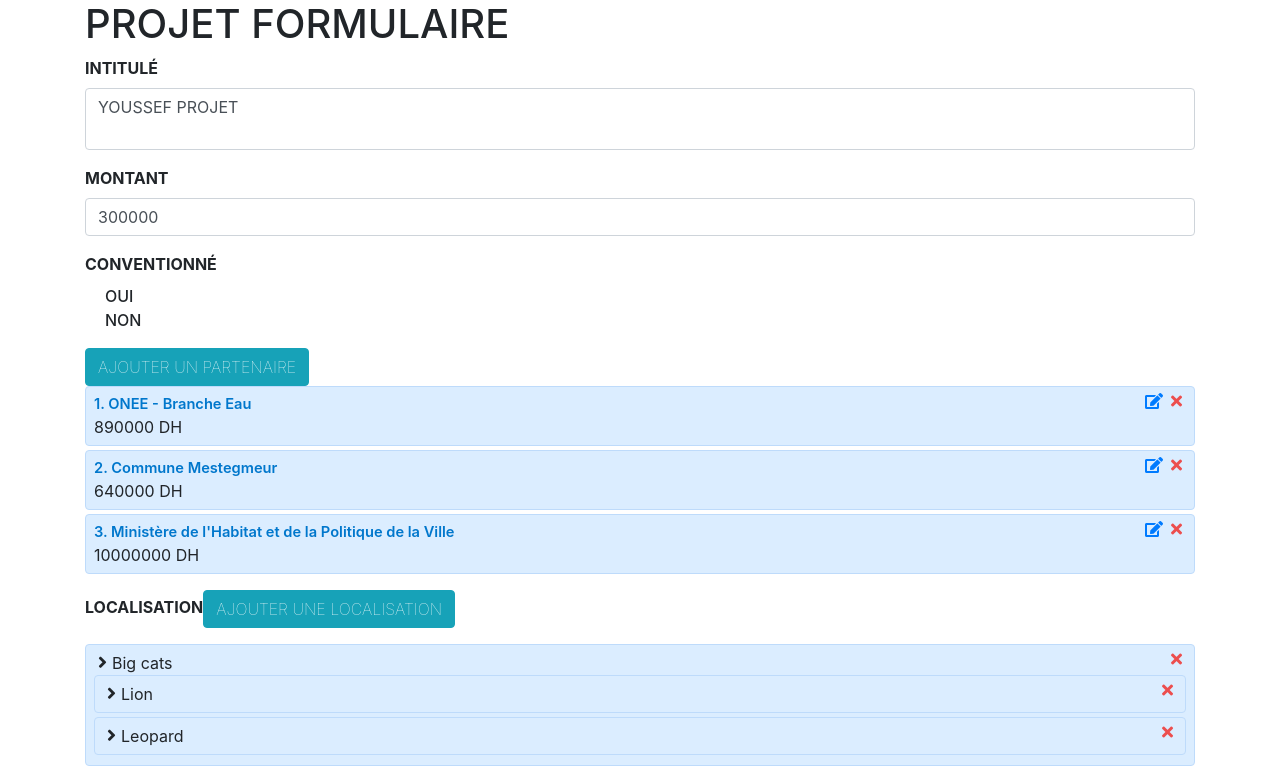
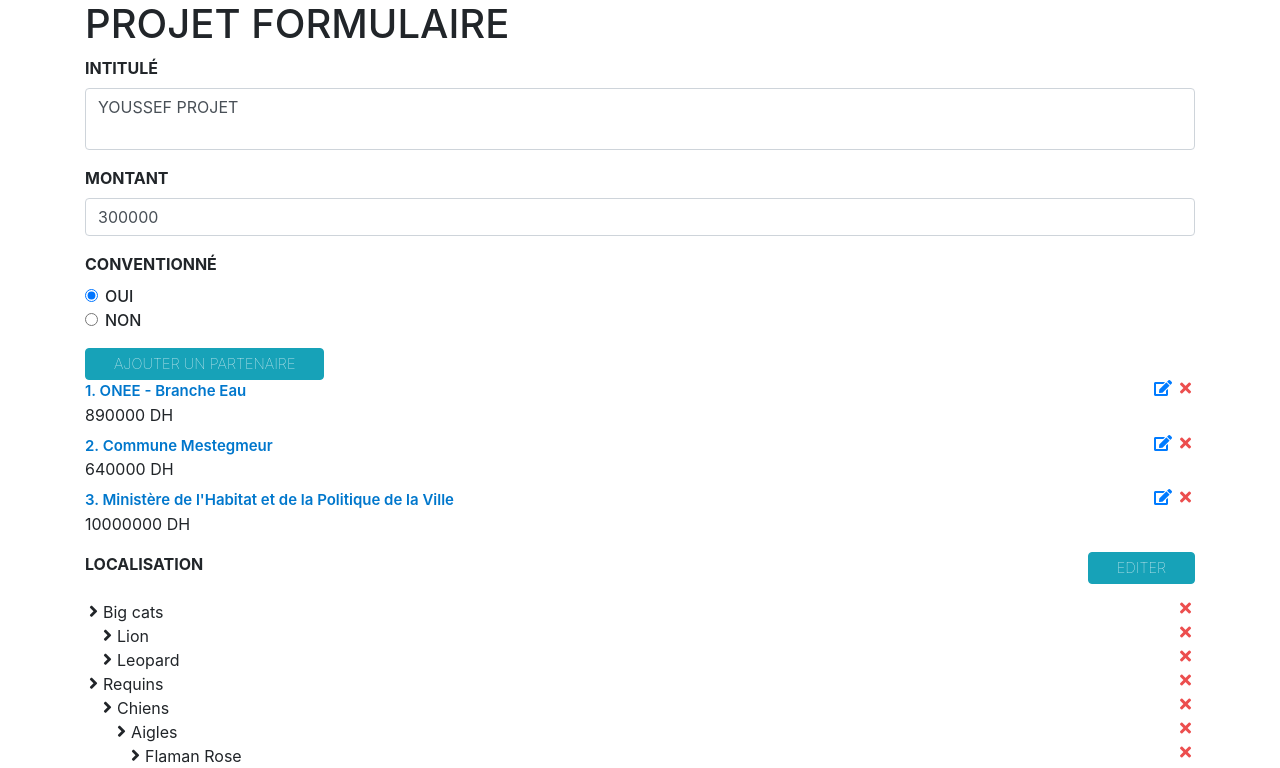
Before and after one commit to hayina/projets, a React (Create React App) app: page / in a window 1280 px wide. Shown: the top 768 px of the page. Built offline with nearby package versions, Linux system fonts and the light colour scheme.

Commit message:
checkbox FIXED

```diff
--- a/src/actions/index.js
+++ b/src/actions/index.js
@@ -17,7 +17,9 @@
 export const initLocalisation = (intialState) => ({ type: types.INIT_LOCALISATION, intialState })
 
 export const arrayPushing = (arrName, item) => ({ type: types.ADD_ITEM, arrName, item })
-export const arrayDeleting = (arrName, index) => ({ type: types.DELETE_ITEM, arrName, index })
+export const arrayDeletingByIndex = (arrName, index) => ({ type: types.DELETE_ITEM_BY_INDEX, arrName, index })
+export const arrayDeletingByValue = (arrName, value) => ({ type: types.DELETE_ITEM_BY_VALUE, arrName, value })
+export const arrayDeletingByPath = (arrName, path) => ({ type: types.DELETE_ITEM_BY_PATH, arrName, path })
 export const arrayUpdating = (arrName, item, index) => ({ type: types.UPDATE_ITEM, arrName, index, item })
 export const arraySetting = (arrName, arrayVal) => ({ type: types.SET_ARRAY, arrName, arrayVal })
 
--- a/src/components/checkboxTree/CheckList.js
+++ b/src/components/checkboxTree/CheckList.js
@@ -44,7 +44,7 @@
 
                     <input
                         id={`${node.path}`}
-                        className="form-check-input"
+                        className="hide"
                         type="checkbox"
                         checked={checked}
                         onChange={ (e) => {
@@ -103,17 +103,20 @@
 }
 
 
-export const NestedTree = ({items}) =>
+export const NestedTree = ({items, onDelete}) =>
 
-    items.map((item) =>
+    items.map((item, i) =>
 
-        <div key={item.path} className="item-wr item-info" >
-            <i className="fa fa-times delete-item-list"
-                onClick={() => console.log(item.path)}></i>
+        <div key={item.path} className="item-tree-wr" >
+            <i className="fas fa-angle fa-checkbox fa-angle-right"></i>
+            <span className="leaf-info">
+                <i className="fa fa-times delete-item-list"
+                    onClick={ () => onDelete(item.path) }
+                />
+                <span className="item-label">{item.label} </span>
+            </span>
 
-            <i className="fas fa-angle fa-checkbox fa-angle-right"></i>
-            <span className="item-label">{item.label} </span>
-            { item.children && <NestedTree items={item.children} /> }
+            { item.children && <NestedTree items={item.children} onDelete={onDelete} /> }
         </div>
 
     )
--- a/src/components/checkboxTree/checkList.css
+++ b/src/components/checkboxTree/checkList.css
@@ -8,7 +8,7 @@
 }
 
 .form-check-input {
-    display: none;
+    /* display: none; */
 }
 
 .form-check-label {
@@ -87,3 +87,21 @@
     position: absolute;
     left: -100%;
 }
+
+.tree-wr {
+
+}
+
+.tree-wr > .item-tree-wr {
+    padding-left: 0px;
+}
+
+
+
+.item-tree-wr {
+    padding-left: 14px;
+}
+
+.leaf-info {
+
+}
--- a/src/components/checkboxTree/helpers.js
+++ b/src/components/checkboxTree/helpers.js
@@ -13,17 +13,55 @@
     return statePaths
 }
 
-export const normalizeSelectionByParent = (leafsSelection, items) => {
 
-    let selectionByParent = [ ...leafsSelection ] || []
+// ["1.1", "1.2", "1.3"] => ["1"]
+export const convertToSelectionByParent = (leafsSelection, items) => {
+
+    if( leafsSelection === undefined || leafsSelection.length === 0 ) return []
+
+    let selection = [ ...leafsSelection ]
+
+    const searchTree = (items) => {
+        items.forEach((item) => {
+            // on peut optimiser par just who startWith ...
+            if( selection.some(sPath => `${sPath}.`.startsWith(`${item.path}.`)) ) {
+
+                if (item.children) {
+                    if (allDescendantLeafsSelected(item, selection)) {
+                        // we delete the leafs
+                        selection = selection.filter(path => !`${path}.`.startsWith(`${item.path}.`))
+                        // we add the parent
+                        selection.push(item.path)
+                    } else {
+                        searchTree(item.children)
+                    }
+                }
+            }
+        })
+    }
+
+    searchTree(items)
+    return selection
+}
+
+// ["1"] => ["1.1", "1.2", "1.3"]
+export const convertToSelectionByLeafs = (parentSelection, items) => {
+
+    if( parentSelection === undefined || parentSelection.length === 0 ) return []
+
+    let selection = [ ...parentSelection ]
 
     const searchTree = (items) => {
         items.forEach((item) => {
             if (item.children) {
-                if (allDescendantLeafsSelected(item, selectionByParent)) {
-                    selectionByParent = selectionByParent
-                                                .filter(path => !`${path}.`.startsWith(`${item.path}.`))
-                    selectionByParent.push(item.path)
+
+                let indexOf = selection.indexOf(item.path)
+                // if the parent is checked
+                if ( indexOf !== -1 ) {
+                    // we delete the parent
+                    selection.splice(indexOf, 1)
+                    // we add his descendant leafs
+                    selection.push(...allDescendantLeafs(item))
                 } else {
                     searchTree(item.children)
                 }
@@ -32,7 +70,7 @@
     }
 
     searchTree(items)
-    return selectionByParent
+    return selection
 }
 
 
--- a/src/components/forms/ProjetForm.js
+++ b/src/components/forms/ProjetForm.js
@@ -9,8 +9,8 @@
 import { required, number, emptyArray } from './validator'
 import { TextField, CheckboxField, RadioField, SelectField, SimpleField } from './form-fields/fields'
 import { getExtPartners, getLocalisations } from '../../reducers/externalForms';
-import { arrayDeleting } from '../../actions';
-import { nestedTree } from '../checkboxTree/helpers';
+import { arrayDeletingByIndex, arrayDeletingByPath } from '../../actions';
+import { nestedTree, convertToSelectionByLeafs } from '../checkboxTree/helpers';
 import { NestedTree } from '../checkboxTree/CheckList';
 // import { formName as conventionFormName } from '../modals/Convention';
 
@@ -83,11 +83,9 @@
                 <div className="form-group">
                     {partners.map(({ partner, montant }, i) => (
                         <div className="partner-item" key={partner.id}>
-                            {/* <div className="form-label partner-label">partenaire {i + 1} :</div> */}
-                            <div className="partner-info">
 
                             <i className="fa fa-times delete-item-list"
-                                    onClick={() => dispatch(arrayDeleting('partners', i))}></i>
+                                onClick={() => dispatch(arrayDeletingByIndex('partners', i))}></i>
 
                             <i className="fa fa-edit edit-item-list fa-edit-partner"
                                 onClick={() => {
@@ -99,9 +97,9 @@
                                 }}
                             />
 
-                                <div className="partner-name">{i + 1}. {partner.label}</div>
+                            <div className="partner-name">{i+1}. {partner.label}</div>
                             <div className="partner-montant">{montant} DH</div>
-                            </div>
+
                         </div>
                     ))}
                 </div>
@@ -110,18 +108,25 @@
 
 
             <SimpleField label={'localisation'}>
-                <input type="button" className="btn btn-info show-modal" value="ajouter une localisation"
+                <input type="button" className="btn btn-info show-modal"
+                    value={ localisations.length > 0 ? `Editer` : `Ajouter`}
+                    style={{ float: 'right' }}
                     onClick={
                         () => {
-                            dispatch(showModal(modalTypes.ADD_LOCALISATION, { items }))
+                            dispatch(showModal(modalTypes.ADD_LOCALISATION,
+                                { items, initialSelection: convertToSelectionByLeafs(localisations, items) }
+                            ))
 
                         }
                     }
                 />
             </SimpleField>
-
-            <div className="localisations-wr">
-                <NestedTree items={ nestedTree(localisations, items) } />
+                    {/* { localisations.map(el => <div>{el}</div>) } */}
+            <div className="localisations-wr tree-wr">
+                <NestedTree
+                    items={ nestedTree(localisations, items) }
+                    onDelete= { (path) => dispatch(arrayDeletingByPath('localisation', path)) }
+                />
             </div>
 
             {/* <div className="localisations-wr">
--- a/src/components/forms/forms.css
+++ b/src/components/forms/forms.css
@@ -8,6 +8,8 @@
 .show-modal {
     font-weight: 100;
     text-transform: uppercase;
+    padding: 4px 28px;
+    font-size: 11pt;
 }
 
 
@@ -25,7 +27,7 @@
 .partner-name {
     color: #07C;
     font-weight: 600;
-    font-size: 11pt;
+    font-size: 15px;
 }
 
 
@@ -33,13 +35,15 @@
 
 }
 
-.partner-info, .item-info {
+.partner-item {
+
+    margin-bottom: 8px;
     /* font-weight: 400; */
-    background-color: #dbedff;
-    padding: 6px 8px;
-    margin-bottom: 4px;
-    border: 1px solid #bedbfb;
-    border-radius: .25rem;
+    /* background-color: #dbedff; */
+    /* padding: 6px 0px;
+    margin-bottom: 4px; */
+    /* border: 1px solid #bedbfb; */
+    /* border-radius: .25rem; */
 }
 
 
--- a/src/components/modals/Localisation.js
+++ b/src/components/modals/Localisation.js
@@ -6,7 +6,7 @@
 import { hideModal } from '../../actions';
 
 import { CheckList } from '../checkboxTree/CheckList';
-import { normalizeSelectionByParent } from '../checkboxTree/helpers';
+import { convertToSelectionByParent, convertToSelectionByLeafs } from '../checkboxTree/helpers';
 
 
 
@@ -15,9 +15,9 @@
 
 
 
-let Localisation = ({ dispatch, items }) => {
+let Localisation = ({ dispatch, items, initialSelection=[] }) => {
 
-    const [selection, setSelection] = useState([])
+    const [selection, setSelection] = useState(initialSelection)
 
 
 
@@ -26,7 +26,7 @@
         <Modal
             handleValidation={() => {
                 dispatch(
-                    arraySetting('localisation', normalizeSelectionByParent(selection, items))
+                    arraySetting('localisation', convertToSelectionByParent(selection, items))
                 )
 
                 // nestedTree(selection, mappedItems)
--- a/src/reducers/externalForms.js
+++ b/src/reducers/externalForms.js
@@ -8,7 +8,7 @@
         { partner: { id: 30, label: 'Ministère de l\'Habitat et de la Politique de la Ville' }, montant: '10000000' }
     ],
 
-    localisation:  ["3.2", "3.3", "1.1", "1.2", "2.4.4.2", "2.4.4.3", "3.1"]
+    localisation:  ["1.1", "1.2", "2.4.4.2", "2.4.4.3", "3"]
 }
 
 export const getExtPartners = (state) => state.externalForms.partners;
@@ -16,7 +16,8 @@
 
 export const externalForms = (state = initialState, action) => {
 
-    const { arrName, item, index } = action ;
+    const { arrName, item, index, value, path } = action ;
+    let arrDel
 
     switch (action.type) {
 
@@ -25,18 +26,32 @@
             return { ...state, [arrName]: [ ...state[arrName], item ] }
 
         case types.UPDATE_ITEM:
-                // WORONG !! STATE MUTATION
-            // let arr = state[arrName];
-            // arr[index] = item;
-            // let newState = { ...state, [arrName]: [...arr] }
+
             let arr = [ ...state[arrName] ];
             arr[index] = item;
             return { ...state, [arrName]: arr }
 
-        case types.DELETE_ITEM:
-            let arrDel = [ ...state[arrName] ];
+        case types.DELETE_ITEM_BY_INDEX:
+            arrDel = [ ...state[arrName] ];
             arrDel.splice(index, 1);
             return { ...state, [arrName]: arrDel };
+
+        case types.DELETE_ITEM_BY_VALUE:
+
+            arrDel = [ ...state[arrName] ]
+            let indexOf = arrDel.indexOf(value)
+            if( indexOf !== -1 ) {
+                arrDel.splice(indexOf, 1);
+                return { ...state, [arrName]: arrDel };
+            }
+
+            return state
+
+        case types.DELETE_ITEM_BY_PATH:
+            let nState = state[arrName].filter(sPath => !`${sPath}.`.startsWith(`${path}.`))
+            console.log(nState)
+            return { ...state, [arrName]: nState };
+
 
 
         // LOCALISATION
--- a/src/types/index.js
+++ b/src/types/index.js
@@ -18,7 +18,9 @@
     INIT_LOCALISATION: `${externalForms} INIT_LOCALISATION`,
 
     ADD_ITEM: `${externalForms} ADD_ITEM`,
-    DELETE_ITEM: `${externalForms} DELETE_ITEM`,
+    DELETE_ITEM_BY_INDEX: `${externalForms} DELETE_ITEM_BY_INDEX`,
+    DELETE_ITEM_BY_VALUE: `${externalForms} DELETE_ITEM_BY_VALUE`,
+    DELETE_ITEM_BY_PATH: `${externalForms} DELETE_ITEM_BY_PATH`,
     UPDATE_ITEM: `${externalForms} UPDATE_ITEM`,
     SET_ARRAY: `${externalForms} SET_ARRAY`,
 
```
Also changed, not shown: bugs-solution.txt. Lines whose indentation alone changed are shown as unchanged.
